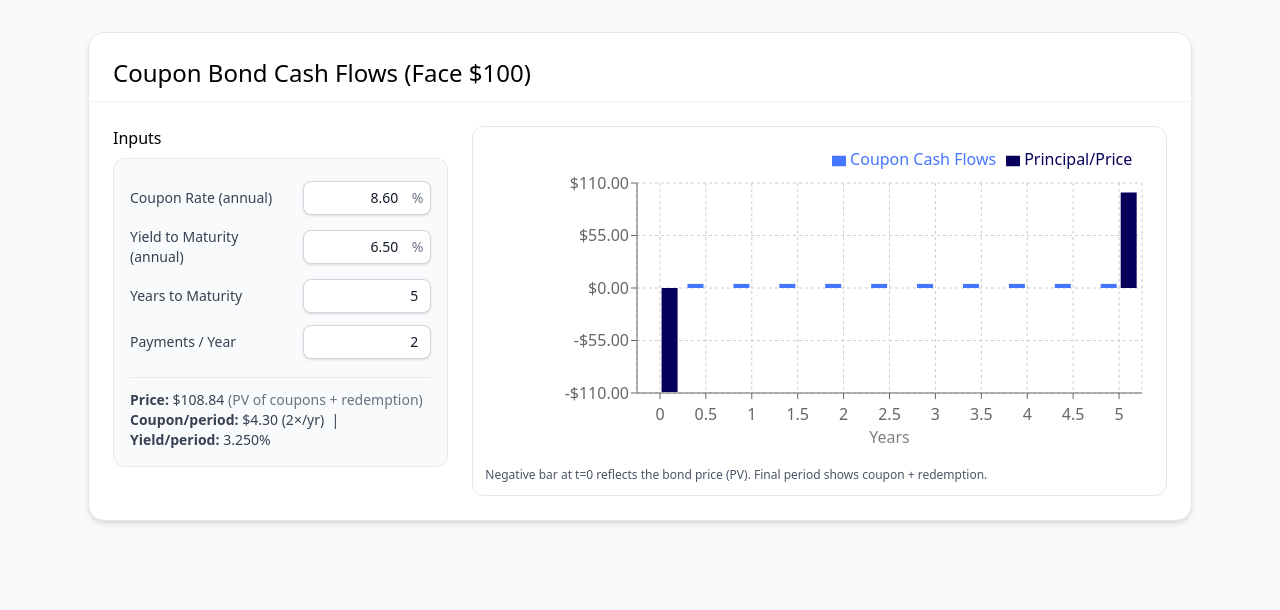
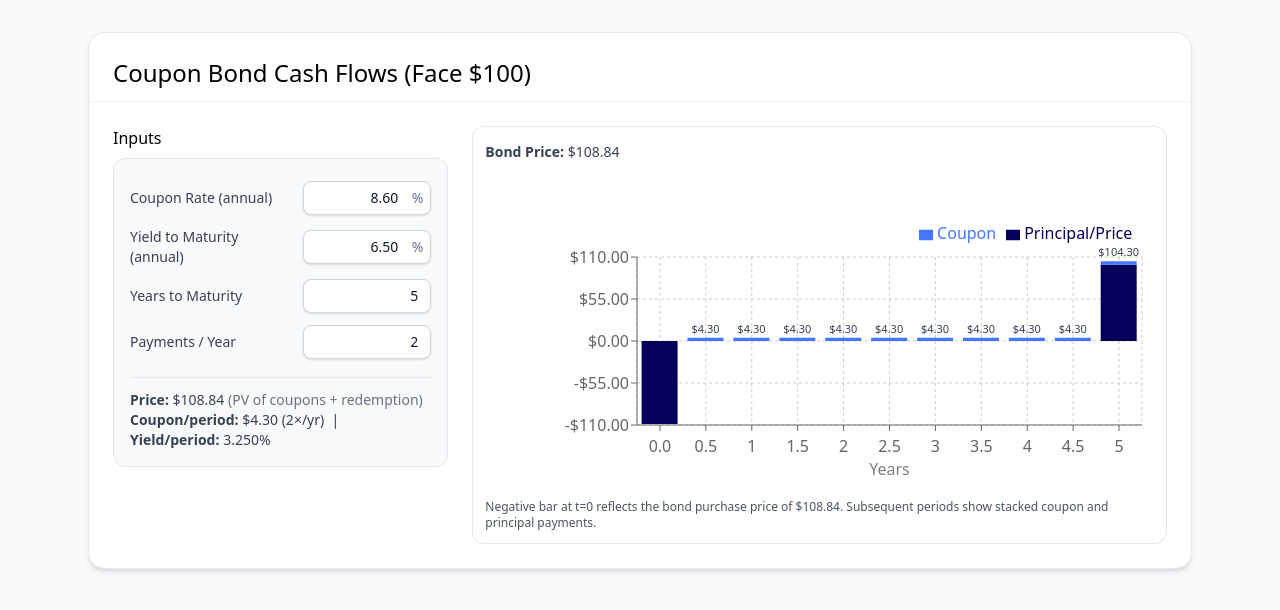
Before and after one commit to PaulReadCFA/lm2los1_bond, a React (Vite) app: page / in a window 1280 px wide. Shown: the top 610 px of the page. Built offline with nearby package versions, Linux system fonts and the light colour scheme.

Commit message:
various UI fixes

```diff
--- a/src/App.jsx
+++ b/src/App.jsx
@@ -9,6 +9,8 @@ import {
   Tooltip,
   Legend,
   ResponsiveContainer,
+  Cell,
+  LabelList
 } from "recharts";
 
 /**
@@ -18,7 +20,7 @@ import {
  * 3) Dividend Discount Models (no growth, Gordon, two-stage)
  */
 
-const CHART_MARGINS = { top: 8, right: 12, left: 72, bottom: 36 };
+const CHART_MARGINS = { top: 50, right: 12, left: 72, bottom: 36 };
 
 // ---- CFA palette & helpers ----
 const CFA = { primary: "#4476FF", dark: "#06005A" };
@@ -155,19 +157,42 @@ function IntField({ value, onChange }) {
 /*                                Calculations                                */
 /* -------------------------------------------------------------------------- */
 
-// Bond cash flows
+// Bond cash flows - Include initial purchase but control labeling
 function buildBondCashFlows({ face = 100, years = 5, couponRate = 0.086, ytm = 0.065, freq = 2 }) {
   const n = years * freq;
   const c = (couponRate * face) / freq;
   const r = ytm / freq;
   const flows = [];
-  for (let t = 1; t <= n; t++) {
-    const cf = t === n ? c + face : c;
-    flows.push({ period: t / freq, coupon: c, other: t === n ? face : 0, total: cf });
-  }
+
+  // Initial outflow (bond purchase) - with null total to prevent labeling
   const pvCoupons = Array.from({ length: n }, (_, k) => c / Math.pow(1 + r, k + 1)).reduce((a, b) => a + b, 0);
   const pvRedemption = face / Math.pow(1 + r, n);
   const price = pvCoupons + pvRedemption;
+
+  flows.push({
+    period: 0,
+    periodLabel: "0.0",
+    coupon: 0,
+    principal: -price,
+    total: null  // null prevents label from showing
+  });
+
+  // Cash inflows for each period
+  for (let t = 1; t <= n; t++) {
+    const periodYears = t / freq;
+    const couponFlow = c;
+    const principalFlow = t === n ? face : 0;
+    const totalFlow = couponFlow + principalFlow;
+
+    flows.push({
+      period: periodYears,
+      periodLabel: periodYears.toString(),
+      coupon: couponFlow,
+      principal: principalFlow,
+      total: totalFlow
+    });
+  }
+
   return { flows, price, c, r, n };
 }
 
@@ -185,13 +210,8 @@ export default function App() {
   const [freq, setFreq] = useState(2);
   const bond = useMemo(() => buildBondCashFlows({ face: 100, years, couponRate, ytm, freq }), [years, couponRate, ytm, freq]);
 
-
-
   return (
     <div className="min-h-screen bg-gray-50">
-      {/* Header */}
-
-
       {/* Content */}
       <main className="max-w-6xl mx-auto px-6 py-8 space-y-8">
         {/* 1) Bonds */}
@@ -216,26 +236,60 @@ export default function App() {
 
             <div className="lg:col-span-2">
               <div className="rounded-xl border border-gray-200 bg-white p-3">
+                {/* Price display above chart */}
+                <div className="mb-2 text-left">
+                  <span className="text-sm font-arial text-gray-700">
+                    <strong>Bond Price:</strong> {fmtUSD(bond.price)}
+                  </span>
+                </div>
                 <div style={{ height: 320 }}>
                   <ResponsiveContainer width="100%" height="100%">
-  <BarChart data={[{ period: 0, coupon: 0, other: -bond.price }, ...bond.flows]} margin={CHART_MARGINS}>
+                    <BarChart data={bond.flows} margin={CHART_MARGINS}>
                       <CartesianGrid strokeDasharray="3 3" />
-    <XAxis dataKey="period" tickMargin={10} label={{ value: "Years", position: "insideBottom", offset: -20 }} />
+                      <XAxis
+                        dataKey="periodLabel"
+                        tickMargin={10}
+                        label={{ value: "Years", position: "insideBottom", offset: -20 }}
+                        type="category"
+                      />
                       <YAxis tickFormatter={fmtUSD} width={80} />
-    <Tooltip formatter={(v) => fmtUSD(v)} contentStyle={{ borderRadius: 12, borderColor: "#e5e7eb" }} />
+                      <Tooltip
+                        formatter={(value, name) => [fmtUSD(value), name === 'coupon' ? 'Coupon' : 'Principal/Price']}
+                        contentStyle={{ borderRadius: 12, borderColor: "#e5e7eb" }}
+                      />
                       <Legend verticalAlign="top" align="right" height={36} wrapperStyle={{ paddingBottom: 6 }} />
-    <Bar dataKey="coupon" name="Coupon Cash Flows" fill={CFA.primary} />
-    <Bar dataKey="other"  name="Principal/Price"     fill={CFA.dark} />
+                      <Bar dataKey="principal" name="Principal/Price" fill={CFA.dark} stackId="cashflow" />
+                      <Bar dataKey="coupon" name="Coupon" fill={CFA.primary} stackId="cashflow">
+                        <LabelList
+                          dataKey="total"
+                          position="top"
+                          formatter={(value) => value !== null ? fmtUSD(Math.abs(value)) : ''}
+                          style={{ fontSize: '11px', fontWeight: '500', fill: '#374151' }}
+                        />
+                      </Bar>
+                      {/* Custom positioned label for the negative (first) bar */}
+                      {bond.flows[0] && bond.flows[0].total < 0 && (
+                        <text
+                          x="12%"
+                          y="25%"
+                          textAnchor="middle"
+                          fontSize="11"
+                          fontWeight="500"
+                          fill="#374151"
+                        >
+                          {fmtUSD(Math.abs(bond.flows[0].total))}
+                        </text>
+                      )}
                     </BarChart>
                   </ResponsiveContainer>
                 </div>
-                <p className="text-xs text-gray-600 mt-2 font-arial">Negative bar at t=0 reflects the bond price (PV). Final period shows coupon + redemption.</p>
+                <p className="text-xs text-gray-600 mt-2 font-arial">
+                  Negative bar at t=0 reflects the bond purchase price of {fmtUSD(bond.price)}. Subsequent periods show stacked coupon and principal payments.
+                </p>
               </div>
             </div>
           </div>
         </Card>
-
-
       </main>
     </div>
   );
```
Lines whose indentation alone changed are shown as unchanged.
